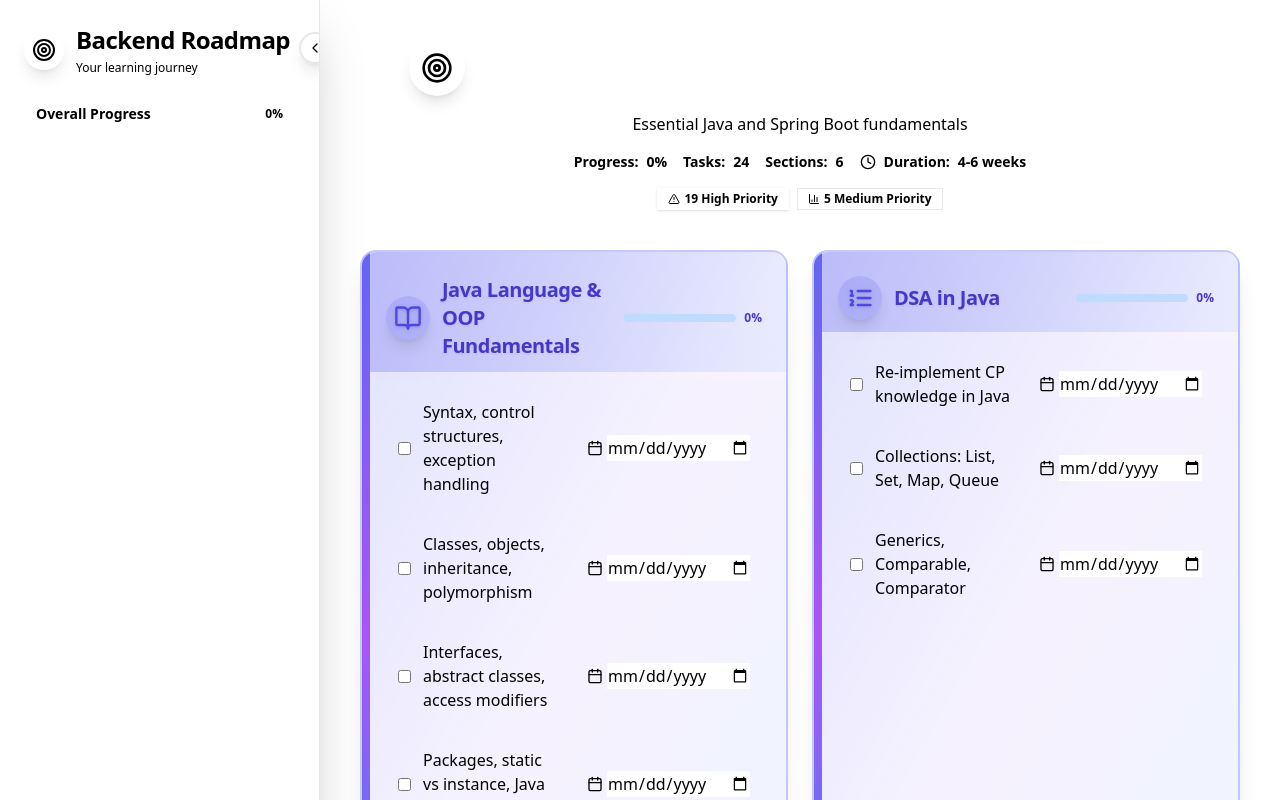
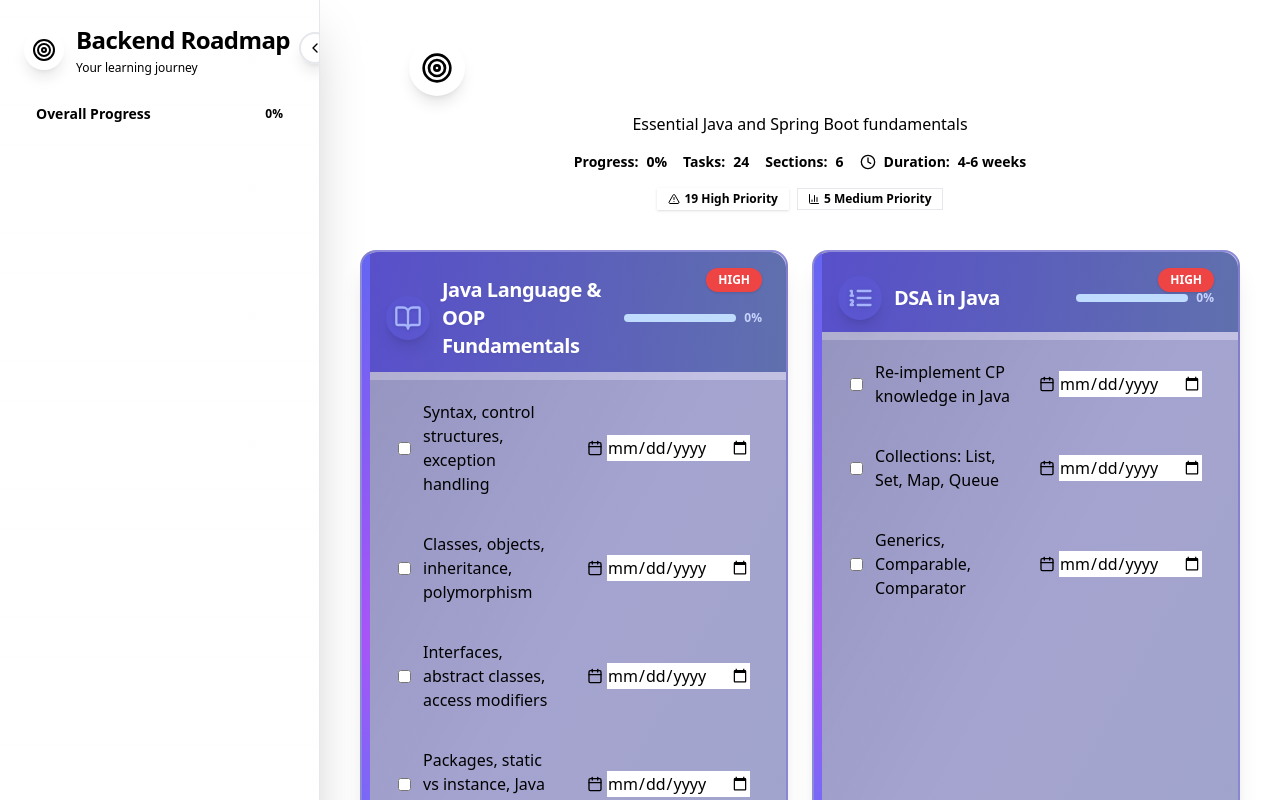
Before and after one commit to cubewin07/backend-roadmap, a React (Vite) app: page / in a window 1280 px wide. Shown: the top 800 px of the page. Built offline with nearby package versions, Linux system fonts and the light colour scheme.

Commit message:
Adding priority badge

```diff
--- a/src/components/MainContent.jsx
+++ b/src/components/MainContent.jsx
@@ -158,6 +158,7 @@ export default function MainContent({
               key={child.section}
               child={child}
               childIdx={childIdx}
+              priority={phase.priority}
               {...handlers}
             />
           ))}
--- a/src/components/RoadmapCard.jsx
+++ b/src/components/RoadmapCard.jsx
@@ -37,6 +37,7 @@ export default function RoadmapCard({
   handleAddTask,
   handleCheck,
   handleSetDeadline,
+  priority,
 }) {
   // Progress calculation for a subtask
   const total = child.tasks.length;
@@ -47,12 +48,26 @@ export default function RoadmapCard({
   // Pick icon based on section index, fallback to BookOpen
   const Icon = cardIcons[childIdx % cardIcons.length] || BookOpen;
 
+  // Priority badge color
+  const getPriorityBadge = (priority) => {
+    switch (priority) {
+      case "HIGH":
+        return "bg-red-500 text-white";
+      case "MEDIUM":
+        return "bg-yellow-400 text-black";
+      case "LOW":
+        return "bg-green-500 text-white";
+      default:
+        return "bg-gray-400 text-white";
+    }
+  };
+
   return (
     <div
       className={`relative group card shadow-xl rounded-2xl border-2 p-0 flex flex-col h-full min-h-[340px] transition-all duration-500 overflow-hidden ${
         isCompleted
           ? "bg-gradient-to-br from-emerald-400/30 via-green-300/20 to-teal-400/30 border-emerald-400/60 shadow-2xl hover:shadow-emerald-500/25 hover:-translate-y-2 animate-pulse"
-          : "bg-gradient-to-br from-indigo-500/20 via-purple-400/10 to-blue-400/10 border-indigo-400/40 hover:shadow-2xl hover:-translate-y-1 hover:border-indigo-500/80"
+          : "bg-gradient-to-br from-indigo-900/40 via-indigo-800/30 to-blue-900/30 border-indigo-700/40 hover:shadow-2xl hover:-translate-y-1 hover:border-indigo-500/80"
       }`}
     >
       {/* Accent bar */}
@@ -63,6 +78,15 @@ export default function RoadmapCard({
             : "bg-gradient-to-b from-indigo-500 via-purple-500 to-blue-500"
         }`}
       />
+
+      {/* Priority badge top right */}
+      <div
+        className={`absolute top-4 right-6 z-20 px-3 py-1 rounded-full text-xs font-bold shadow ${getPriorityBadge(
+          priority
+        )}`}
+      >
+        {priority}
+      </div>
 
       {/* Completion celebration overlay */}
       {isCompleted && (
@@ -81,7 +105,7 @@ export default function RoadmapCard({
         className={`flex items-center justify-between px-6 pt-6 pb-3 mb-2 rounded-t-2xl ${
           isCompleted
             ? "bg-gradient-to-r from-emerald-500/40 to-teal-400/30"
-            : "bg-gradient-to-r from-indigo-500/30 to-blue-400/10"
+            : "bg-gradient-to-r from-indigo-700/80 to-blue-900/60"
         }`}
       >
         <div className="flex items-center gap-3">
@@ -95,17 +119,17 @@ export default function RoadmapCard({
             {isCompleted ? (
               <CheckCircle2 className="w-7 h-7" />
             ) : (
-              <Icon className="w-7 h-7 text-indigo-600 drop-shadow" />
+              <Icon className="w-7 h-7 text-indigo-300 drop-shadow" />
             )}
           </div>
           <h2
             className={`card-title text-xl font-extrabold tracking-tight drop-shadow-sm ${
-              isCompleted ? "text-emerald-800" : "text-indigo-700"
+              isCompleted ? "text-emerald-100" : "text-white"
             }`}
           >
             {child.section}
             {isCompleted && (
-              <span className="ml-2 text-sm font-normal text-emerald-600">
+              <span className="ml-2 text-sm font-normal text-emerald-200">
                 ✓ Complete!
               </span>
             )}
@@ -121,14 +145,14 @@ export default function RoadmapCard({
             />
             <span
               className={`ml-2 text-xs font-bold ${
-                isCompleted ? "text-emerald-700" : "text-indigo-700"
+                isCompleted ? "text-emerald-100" : "text-indigo-200"
               }`}
             >
               {progress}%
             </span>
           </div>
           {isCompleted && (
-            <div className="text-xs text-emerald-600 font-semibold mt-1 animate-pulse">
+            <div className="text-xs text-emerald-100 font-semibold mt-1 animate-pulse">
               🎉 All Done!
             </div>
           )}
@@ -138,7 +162,7 @@ export default function RoadmapCard({
       {/* Task list */}
       <ul
         className={`flex-1 space-y-3 mb-4 px-6 rounded-b-2xl pt-2 pb-2 ${
-          isCompleted ? "bg-emerald-50/30" : "bg-indigo-100/10"
+          isCompleted ? "bg-emerald-50/30" : "bg-indigo-900/20"
         }`}
       >
         {child.tasks.map((task, taskIdx) => (
@@ -166,7 +190,7 @@ export default function RoadmapCard({
             <div className="flex items-center justify-between">
               <h3
                 className={`text-sm font-semibold ${
-                  isCompleted ? "text-emerald-700" : "text-indigo-700"
+                  isCompleted ? "text-emerald-700" : "text-indigo-200"
                 }`}
               >
                 Add New Task
```
